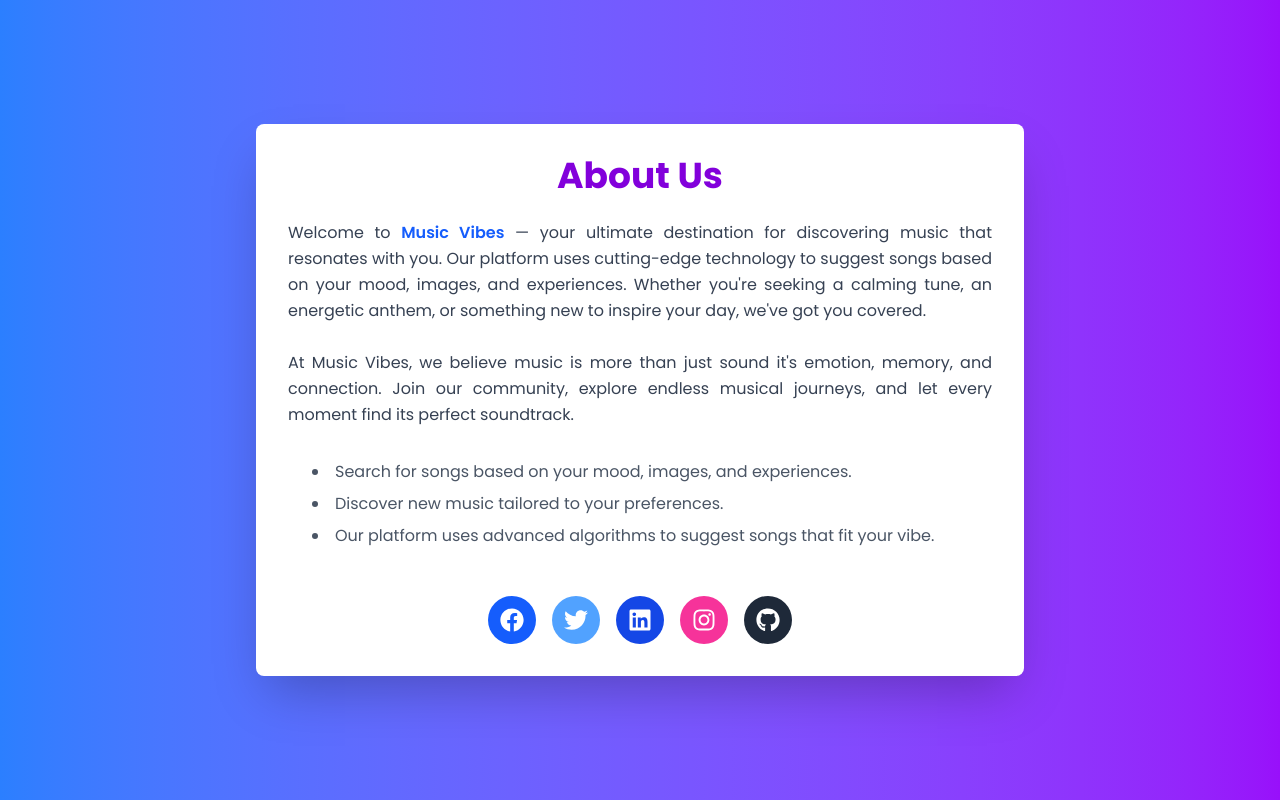
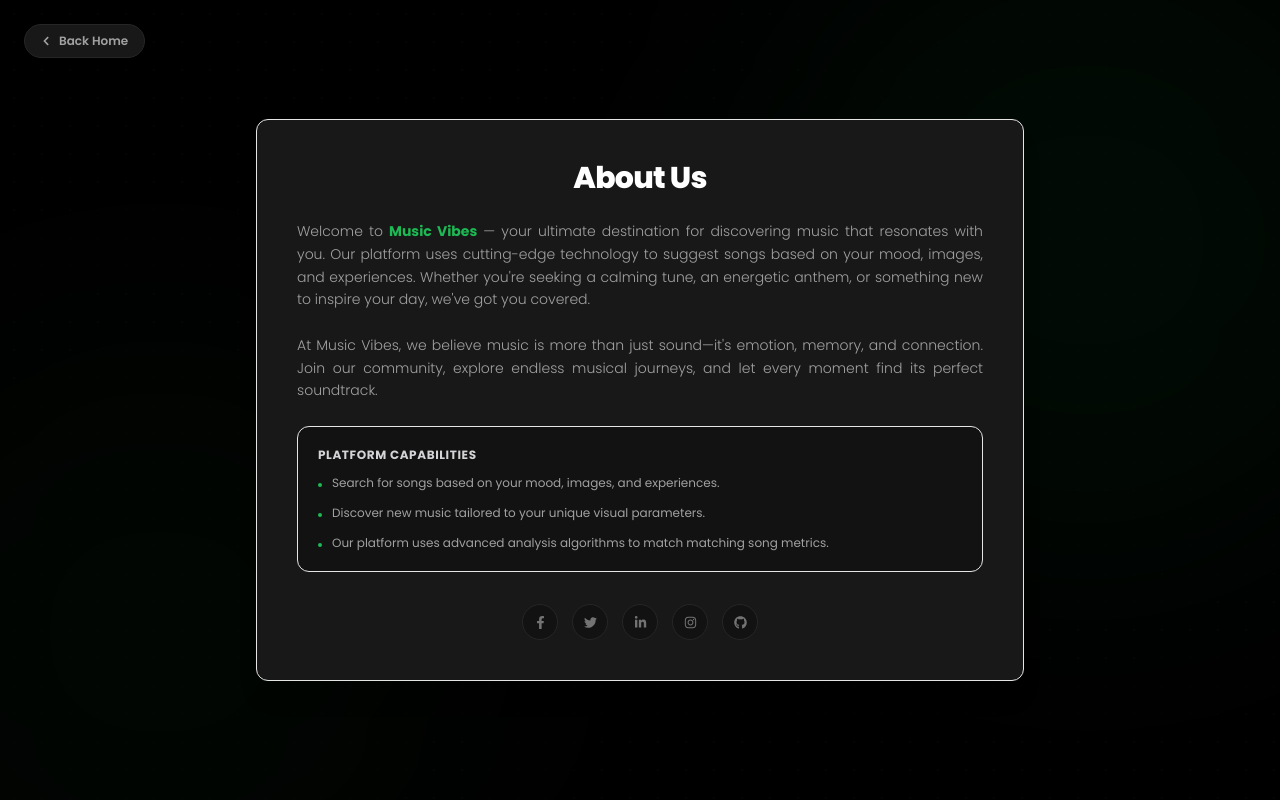
Before and after one commit to guljarhussain0560/Music-Frontend, a React (Vite) app: page /about in a window 1280 px wide. Built offline with nearby package versions, Linux system fonts and the light colour scheme; no server answers.

Commit message:
style: Revamp AboutPage to Spotify dark theme

```diff
--- a/src/components/aboutPage/AboutPage.jsx
+++ b/src/components/aboutPage/AboutPage.jsx
@@ -1,24 +1,38 @@
 import React from "react";
 import { Link } from "react-router-dom";
-
+import MusicBackground from "../style/MusicBackground";
 import {
-  FaFacebook,
+  FaFacebookF,
   FaInstagram,
-  FaLinkedin,
+  FaLinkedinIn,
   FaGithub,
   FaTwitter,
+  FaChevronLeft
 } from "react-icons/fa";
 
 const AboutPage = () => {
   return (
-    <div className="min-h-screen bg-gradient-to-r from-blue-500 to-purple-600 p-6 flex justify-center items-center">
-      <div className="max-w-3xl bg-white p-8 rounded-lg shadow-2xl transform transition duration-500 hover:scale-105">
-        <h1 className="text-4xl font-bold mb-6 text-center text-purple-700">
+    <div className="min-h-screen text-neutral-300 p-6 flex flex-col justify-center items-center relative">
+      {/* Premium Ambient Background */}
+      <MusicBackground />
+
+      {/* Navigation Back Link */}
+      <div className="absolute top-6 left-6 z-30">
+        <Link
+          to="/"
+          className="inline-flex items-center gap-2 px-4 py-2 text-xs font-semibold rounded-full bg-[#181818] border border-neutral-800 text-neutral-400 hover:text-white hover:bg-[#282828] hover:scale-102 transition-all"
+        >
+          <FaChevronLeft size={10} /> Back Home
+        </Link>
+      </div>
+
+      <div className="max-w-3xl bg-[#181818] border border-neutral-850 p-8 md:p-10 rounded-xl shadow-xl w-full text-neutral-200 z-20 my-12">
+        <h1 className="text-3xl font-extrabold mb-6 text-center text-white tracking-tight">
           About Us
         </h1>
-        <p className="mb-6 text-gray-700 leading-relaxed text-justify">
-          Welcome to{" "}
-          <span className="font-semibold text-blue-600">Music Vibes</span> —
+
+        <p className="mb-6 text-neutral-400 leading-relaxed text-justify text-sm font-light">
+          Welcome to <span className="font-bold text-[#1db954]">Music Vibes</span> —
           your ultimate destination for discovering music that resonates with
           you. Our platform uses cutting-edge technology to suggest songs based
           on your mood, images, and experiences. Whether you're seeking a
@@ -26,60 +40,78 @@ const AboutPage = () => {
           day, we've got you covered.
           <br />
           <br />
-          At Music Vibes, we believe music is more than just sound it's
+          At Music Vibes, we believe music is more than just sound—it's
           emotion, memory, and connection. Join our community, explore endless
           musical journeys, and let every moment find its perfect soundtrack.
         </p>
-        <ul className="list-disc list-inside mb-6 text-gray-600 px-6 py-2">
-          <li className="mb-2">
-            Search for songs based on your mood, images, and experiences.
-          </li>
-          <li className="mb-2">
-            Discover new music tailored to your preferences.
-          </li>
-          <li className="mb-2">
-            Our platform uses advanced algorithms to suggest songs that fit your
-            vibe.
-          </li>
-        </ul>
-        <div className="flex justify-center space-x-4 mt-8">
-          <Link
-            className="text-white rounded-full p-3 bg-blue-600 hover:bg-blue-700 transition duration-300"
-            to="https://www.facebook.com/share/16XDFqT2em/"
+
+        <div className="bg-[#121212] border border-neutral-850 rounded-xl p-5 mb-8">
+          <h3 className="font-bold text-zinc-300 mb-3 text-xs tracking-wider uppercase">Platform Capabilities</h3>
+          <ul className="space-y-3.5 text-xs text-neutral-400">
+            <li className="flex items-start gap-2.5">
+              <span className="w-1 h-1 rounded-full bg-[#1db954] mt-2"></span>
+              <span>Search for songs based on your mood, images, and experiences.</span>
+            </li>
+            <li className="flex items-start gap-2.5">
+              <span className="w-1 h-1 rounded-full bg-[#1db954] mt-2"></span>
+              <span>Discover new music tailored to your unique visual parameters.</span>
+            </li>
+            <li className="flex items-start gap-2.5">
+              <span className="w-1 h-1 rounded-full bg-[#1db954] mt-2"></span>
+              <span>Our platform uses advanced analysis algorithms to match matching song metrics.</span>
+            </li>
+          </ul>
+        </div>
+
+        {/* Social connections */}
+        <div className="flex justify-center space-x-3.5 mt-4">
+          <a
+            className="text-neutral-500 border h-9 w-9 flex justify-center items-center border-neutral-800 rounded-full bg-[#121212] hover:text-white hover:bg-neutral-800 transition duration-150"
+            href="https://www.facebook.com/share/16XDFqT2em/"
+            target="_blank"
+            rel="noopener noreferrer"
+            aria-label="Facebook"
           >
-            <FaFacebook size={24} />
-          </Link>
-          <Link
-            className="text-white rounded-full p-3 bg-blue-400 hover:bg-blue-500 transition duration-300"
-            to="https://x.com/guljar7865?t=HW5cQZhgpQCXBWFcumjD3A&s=09"
+            <FaFacebookF size={13} />
+          </a>
+          <a
+            className="text-neutral-500 border h-9 w-9 flex justify-center items-center border-neutral-800 rounded-full bg-[#121212] hover:text-white hover:bg-neutral-800 transition duration-150"
+            href="https://x.com/guljar7865?t=HW5cQZhgpQCXBWFcumjD3A&s=09"
+            target="_blank"
+            rel="noopener noreferrer"
+            aria-label="Twitter"
           >
-            <FaTwitter size={24} />
-          </Link>
-          <Link
-            className="text-white rounded-full p-3 bg-blue-700 hover:bg-blue-800 transition duration-300"
-            to="https://www.linkedin.com/in/guljar-hussain-7953a9243?utm_source=share&utm_campaign=share_via&utm_content=profile&utm_medium=android_app"
+            <FaTwitter size={13} />
+          </a>
+          <a
+            className="text-neutral-500 border h-9 w-9 flex justify-center items-center border-neutral-800 rounded-full bg-[#121212] hover:text-white hover:bg-neutral-800 transition duration-150"
+            href="https://www.linkedin.com/in/guljar-hussain-7953a9243?utm_source=share&utm_campaign=share_via&utm_content=profile&utm_medium=android_app"
+            target="_blank"
+            rel="noopener noreferrer"
+            aria-label="LinkedIn"
           >
-            <FaLinkedin size={24} />
-          </Link>
+            <FaLinkedinIn size={13} />
+          </a>
           <a
-            className="text-white rounded-full p-3 bg-pink-500 hover:bg-pink-600 transition duration-300"
+            className="text-neutral-500 border h-9 w-9 flex justify-center items-center border-neutral-800 rounded-full bg-[#121212] hover:text-white hover:bg-neutral-800 transition duration-150"
             href="https://www.instagram.com/guljarhussain7865?igsh=MW9jaHA0dmtsNXZ6bg=="
             target="_blank"
             rel="noopener noreferrer"
+            aria-label="Instagram"
           >
-            <FaInstagram size={24} />
+            <FaInstagram size={13} />
           </a>
           <a
-            className="text-white rounded-full p-3 bg-gray-800 hover:bg-gray-900 transition duration-300"
+            className="text-neutral-500 border h-9 w-9 flex justify-center items-center border-neutral-800 rounded-full bg-[#121212] hover:text-white hover:bg-neutral-800 transition duration-150"
             href="https://github.com/guljarhussain0560"
             target="_blank"
             rel="noopener noreferrer"
+            aria-label="GitHub"
           >
-            <FaGithub size={24} />
+            <FaGithub size={13} />
           </a>
         </div>
       </div>
-
     </div>
   );
 };
```
